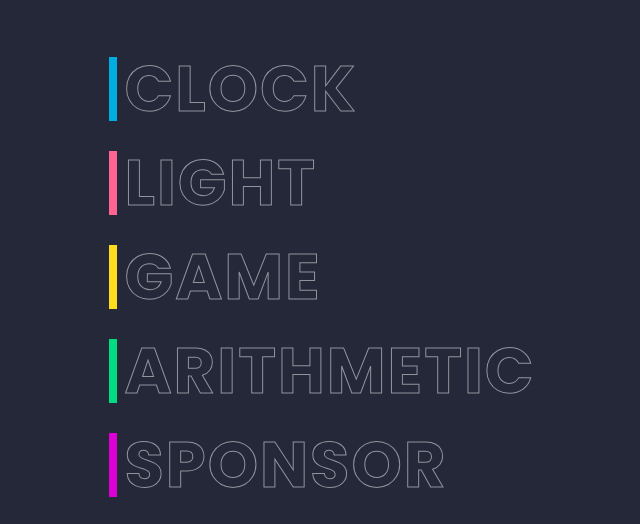
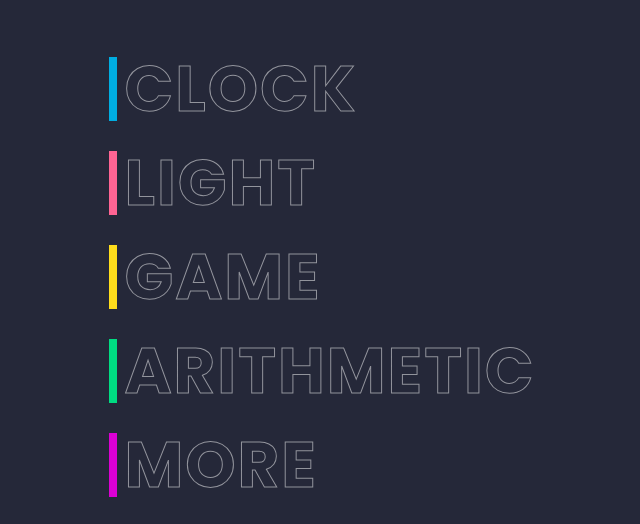
Before and after one commit to HuanMeng-official/huanmeng-official.github.io, a plain HTML site: page index.html in a window 1280 px wide. Shown: the top 524 px of the page, without its empty margins (310-950 px from the left). Drawn offline with Linux system fonts and the light colour scheme; grey boxes are pictures that could not be loaded.

Commit message:
Update index.html

```diff
--- a/index.html
+++ b/index.html
@@ -22,7 +22,7 @@
             <a href="js/js.html" target="_blank" data-text="&nbsp;Arithmetic">&nbsp;Arithmetic&nbsp;</a>
         </li>
         <li style="--clr: #dc00d4">
-            <a href="zanz/zanz.html" target="_blank" data-text="&nbsp;Sponsor">&nbsp;Sponsor&nbsp;</a>
+            <a href="zanz/zanz.html" target="_blank" data-text="&nbsp;More">&nbsp;More&nbsp;</a>
         </li>
         <li><iframe frameborder="no" border="0" marginwidth="0" marginheight="0" width=330 height=86 src="https://music.163.com/outchain/player?type=2&id=1808492017&auto=1&height=66"></iframe></li>
         <li><iframe frameborder="no" border="0" marginwidth="0" marginheight="0" width=330 height=86 src="https://music.163.com/outchain/player?type=2&id=1456673752&auto=1&height=66"></iframe></li>
```
